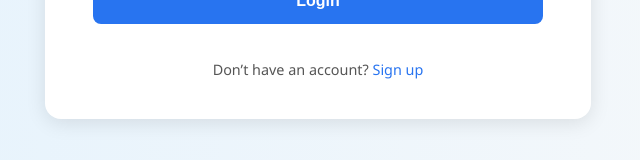
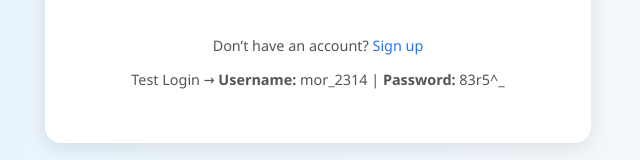
Before and after one commit to janakiramkusu/Shop-Easy, a React (Vite) app in the folder shopping-app/: page /login in a window 1280 px wide. Shown: the part 552-712 px from the top of the page, without its empty margins (322-962 px from the left). Built offline with nearby package versions, Linux system fonts and the light colour scheme.

Commit message:
Update Login.jsx

```diff
--- a/shopping-app/src/pages/Login.jsx
+++ b/shopping-app/src/pages/Login.jsx
@@ -68,7 +68,8 @@ function Login() {
           {error && <p className="error-msg">{error}</p>}
 
           <div className="login-hint">
-            <span>Don’t have an account? <a href="#">Sign up</a></span>
+            <span>Don’t have an account? <a href="#">Sign up</a></span>  <br />
+            <p>Test Login → <strong>Username:</strong> mor_2314 | <strong>Password:</strong> 83r5^_</p>
           </div>
         </form>
       </div>
```
